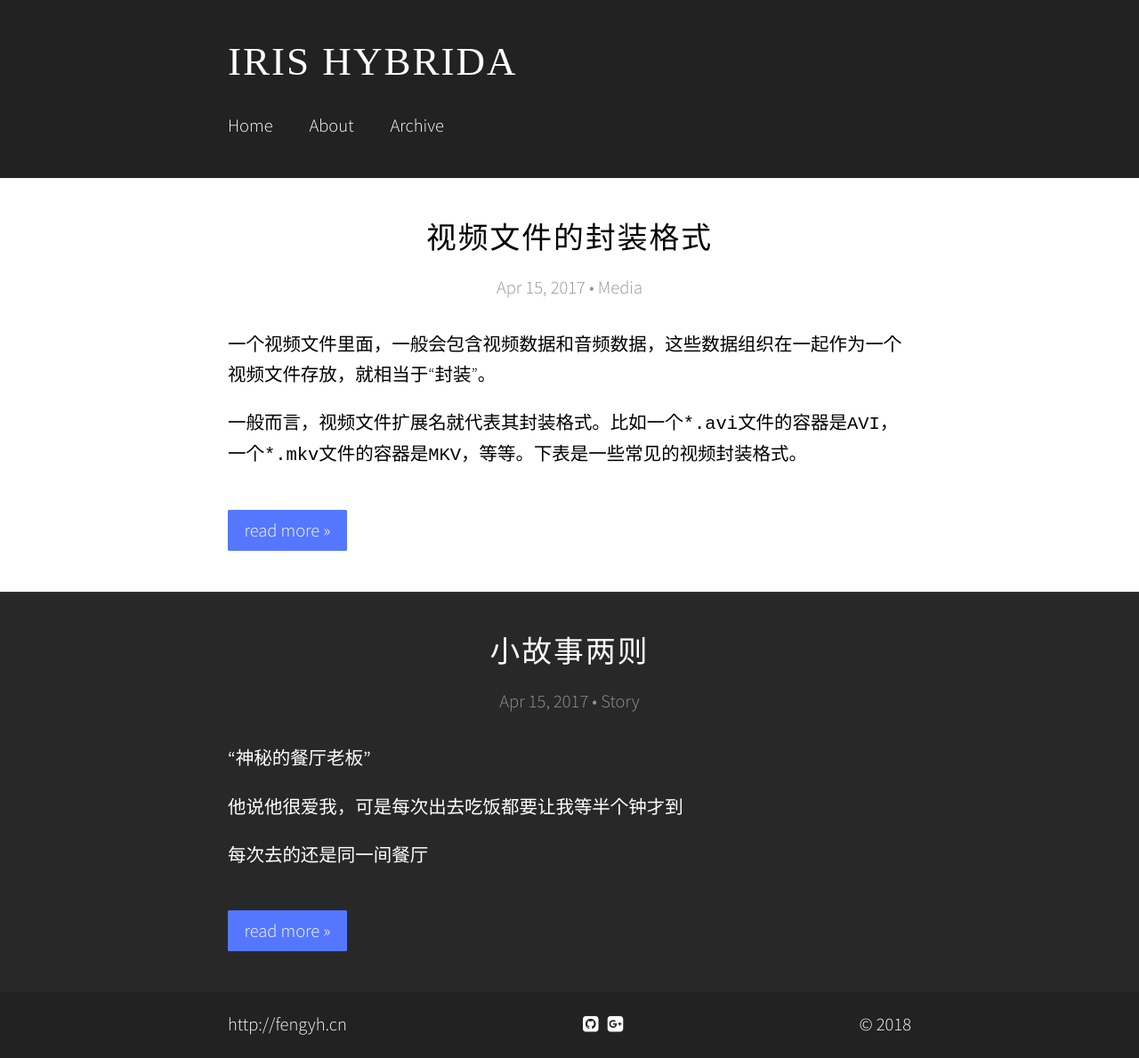
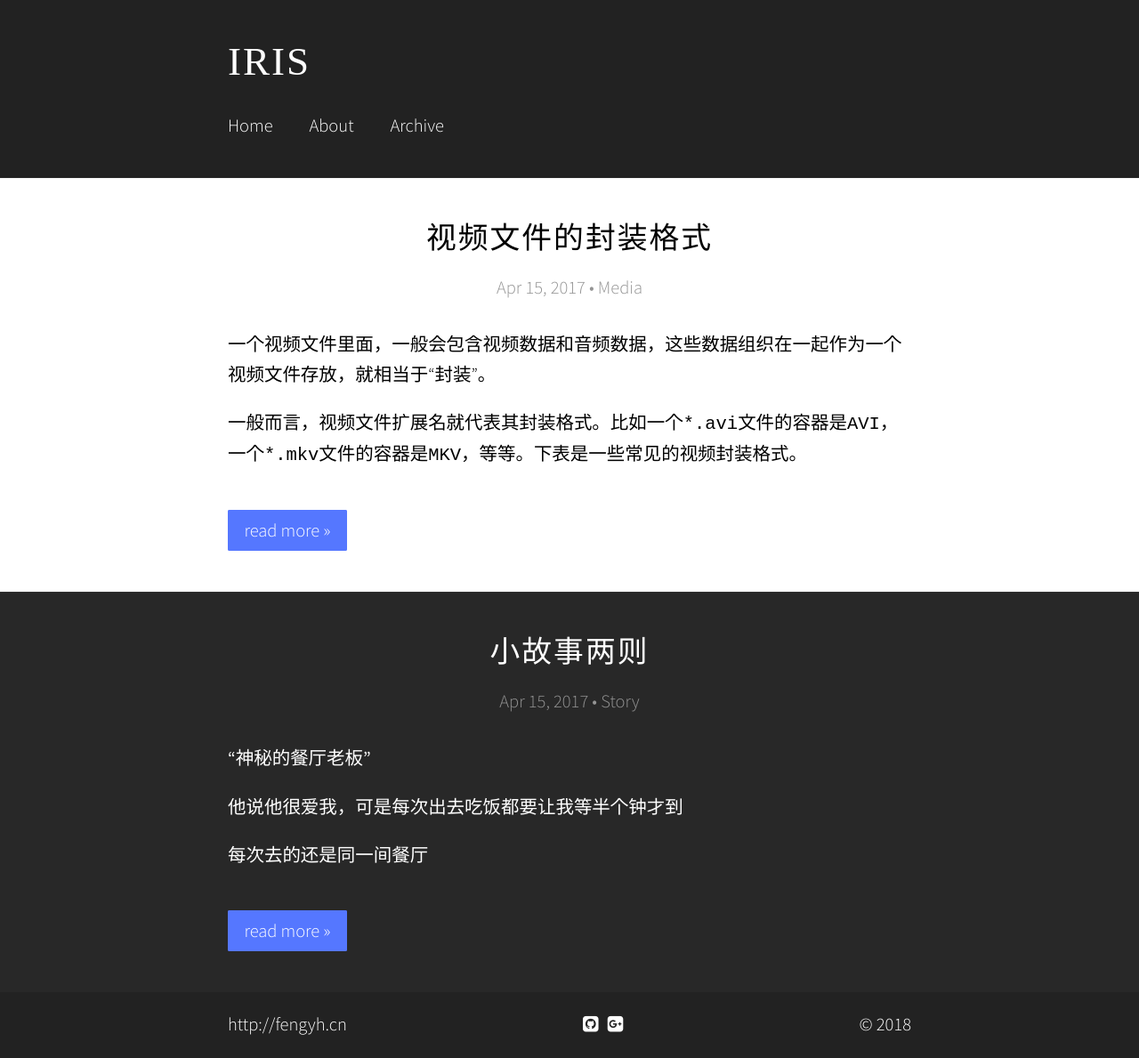
Before and after one commit to fengyhack/fengyh.cn, a Jekyll site: the page built from index.html, in a window 1280 px wide. Shown: the whole page at 89% size. Built offline with Jekyll 4.4.1, drawn with Linux system fonts in a browser that asks for light colours; some web fonts are replaced; the list of posts is cut into pages by our own code.

Commit message:
site title changed
Iris tectorum Maxim

```diff
--- a/_config.yml
+++ b/_config.yml
@@ -1,4 +1,4 @@
-title: "Iris Hybrida"
+title: "Iris"
 author: "http://fengyh.cn"
 description: "爱科技，爱自然，爱生活"
 more: "read more »"
```
